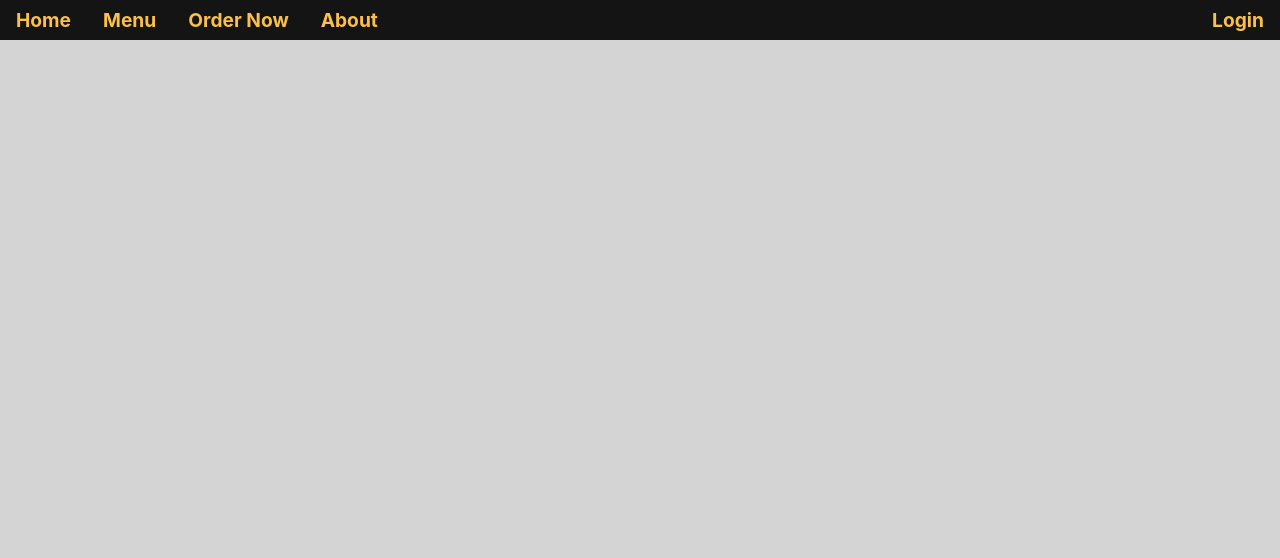
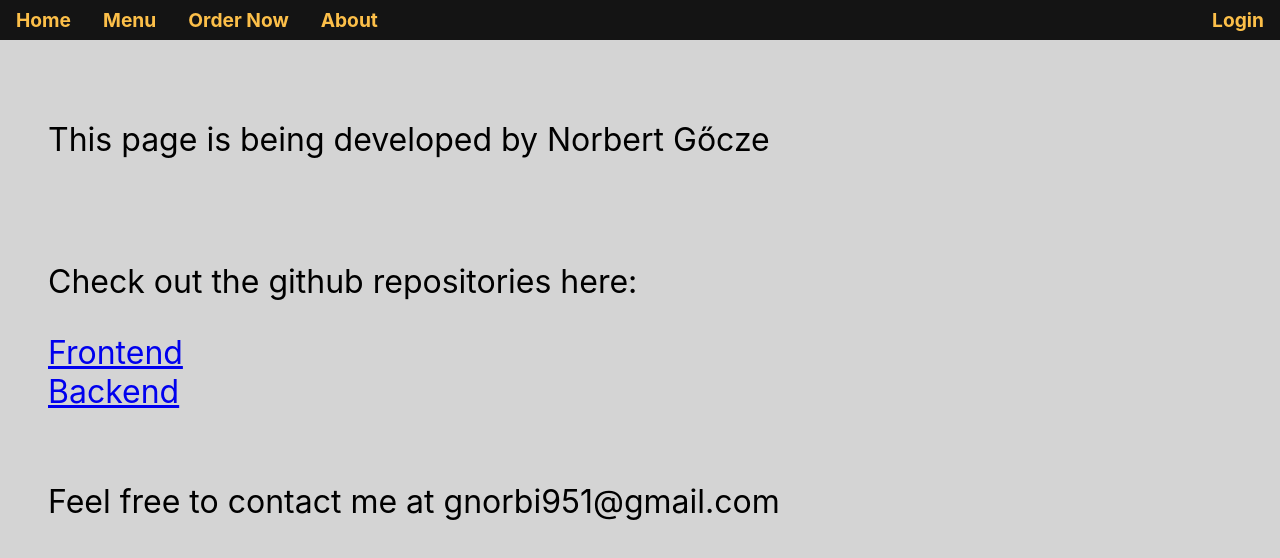
Before and after one commit to Gnorbi951/restaurant-frontend, a React (Create React App) app: page /about in a window 1280 px wide. Shown: the top 558 px of the page. Built offline with nearby package versions, Linux system fonts and the light colour scheme; a web font is replaced by a local one.

Commit message:
Add about page, minor axios interceptor refactor

```diff
--- a/src/App.js
+++ b/src/App.js
@@ -1,11 +1,12 @@
 import React from 'react';
 import axios from 'axios';
-import { BrowserRouter as Router, Route } from "react-router-dom";
+import {BrowserRouter as Router, Route} from "react-router-dom";
 import MainPage from "./Components/MainPage";
 import NavBar from "./Components/NavBar";
 import Menu from "./Components/Menu";
 import Order from "./Components/Order";
 import Login from "./Components/Login";
+import About from "./Components/About";
 import {CartProvider} from "./Components/Context/CartContext";
 import Cart from "./Components/Cart";
 import Register from "./Components/Register";
@@ -17,8 +18,7 @@ function App() {
 
     axios.interceptors.request.use(function(config) {
         if (config.url !== "/login" || config.url !== "/register") {
-            const token = cookies.get("token")
-            config.headers.Authorization = token;
+            config.headers.Authorization = cookies.get("token");
         }
         config.url = process.env.REACT_APP_AXIOS_URL + config.url;
         return config;
@@ -32,6 +32,7 @@ function App() {
             <Route exact path={"/menu"} component={Menu} />
             <Route exact path={"/login"} component={Login} />
             <Route exact path={"/register"} component={Register} />
+            <Route exact path={"/about"} component={About} />
             <CartProvider>
                 <Route exact path={"/order_now"} component={Order}/>
                 <Route exact path={"/cart"} component={Cart} />
--- /dev/null
+++ b/src/Components/About.js
@@ -0,0 +1,25 @@
+import React from "react";
+import styled from "styled-components";
+
+const About = () => {
+
+    return(
+        <React.Fragment>
+            <ContentWrapper>
+                <p>This page is being developed by Norbert Gőcze</p><br />
+                <p>Check out the github repositories here:</p>
+                <a href={"https://github.com/Gnorbi951/restaurant-frontend"}>Frontend</a><br />
+                <a href={"https://github.com/Gnorbi951/restaurant_backend"}>Backend</a><br />
+                <br />
+                <p>Feel free to contact me at gnorbi951@gmail.com</p>
+            </ContentWrapper>
+        </React.Fragment>
+    );
+}
+
+const ContentWrapper = styled.div`
+    padding: 3rem;
+    font-size: 2rem;
+`;
+
+export default About;
--- a/src/Components/NavBar.js
+++ b/src/Components/NavBar.js
@@ -15,7 +15,7 @@ const NavBar = () => {
             <NavBarLink to={'/'}>Home</NavBarLink>
             <NavBarLink to={'/menu'}>Menu</NavBarLink>
             <NavBarLink to={'/order_now'}>Order Now</NavBarLink>
-            <NavBarLink to={'/'}>About</NavBarLink>
+            <NavBarLink to={'/about'}>About</NavBarLink>
             <LoginIcon to={'/login'}>{name ? `Welcome ${name}` : "Login"}</LoginIcon>
           </NavBarContainer>
 
```
